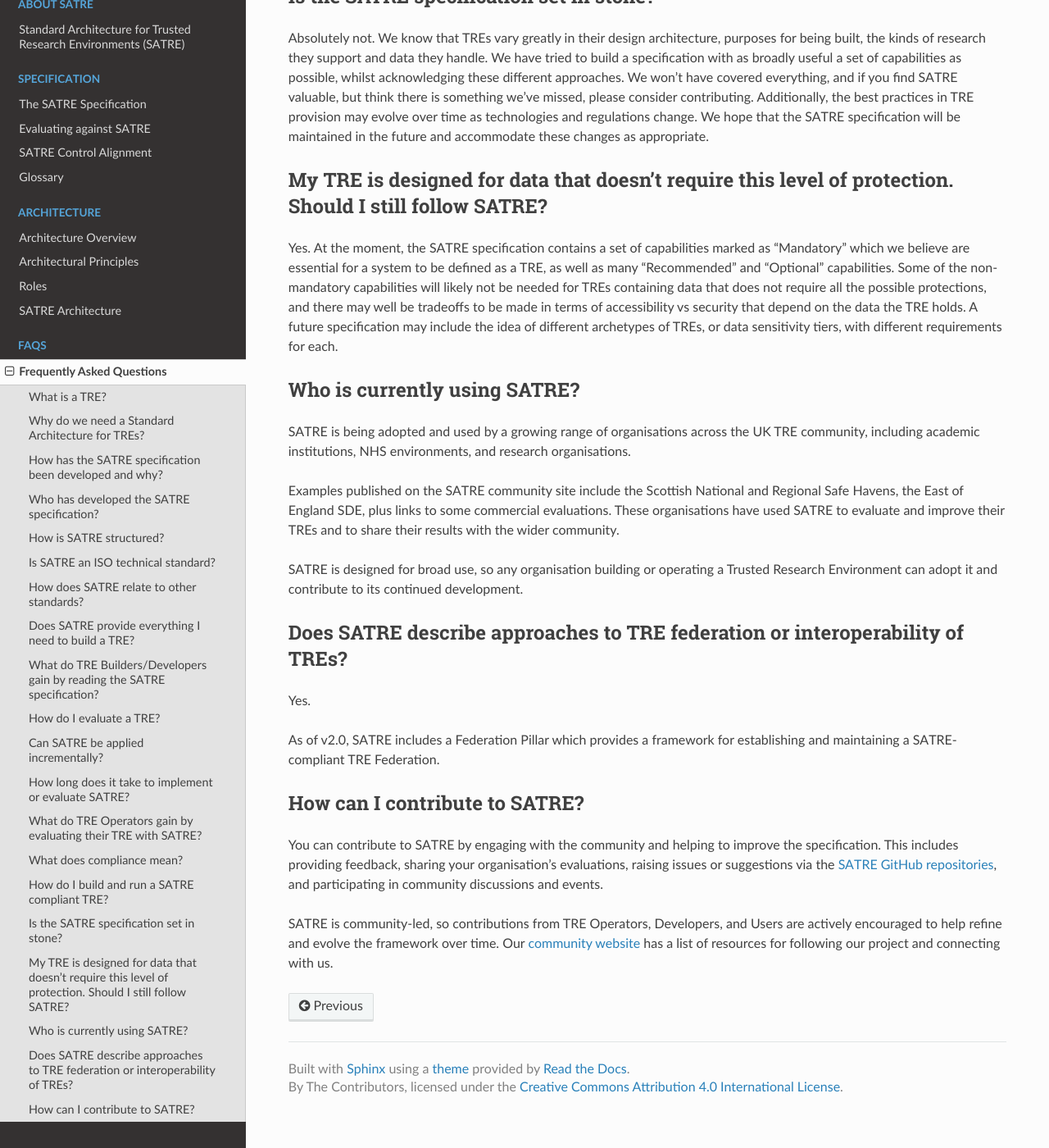
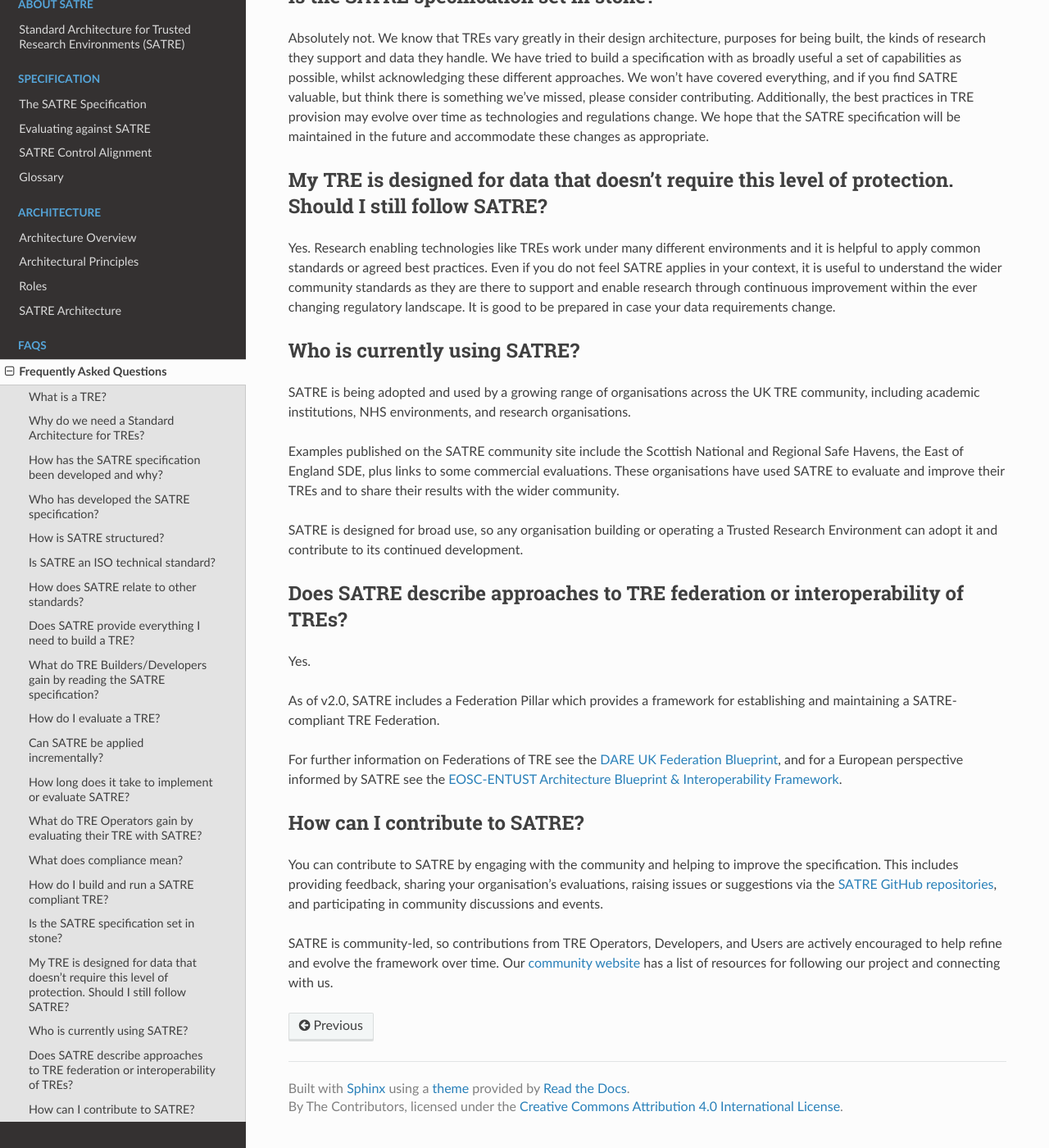
Before and after one commit to sa-tre/satre-specification, a Sphinx documentation site: the page built from docs/source/faqs.md, in a window 1280 px wide and 1400 px high, scrolled down 3973 px. Shown: the whole window at 82% size. Built offline with Sphinx 7.4.7 and the Read the Docs theme 3.1.0, drawn with Linux system fonts in a browser that asks for light colours.

Commit message:
update answers

```diff
--- a/docs/source/faqs.md
+++ b/docs/source/faqs.md
@@ -164,9 +164,7 @@ We hope that the SATRE specification will be maintained in the future and accomm
 ## My TRE is designed for data that doesn't require this level of protection. Should I still follow SATRE?
 
 Yes.
-At the moment, the SATRE specification contains a set of capabilities marked as "Mandatory" which we believe are essential for a system to be defined as a TRE, as well as many "Recommended" and "Optional" capabilities.
-Some of the non-mandatory capabilities will likely not be needed for TREs containing data that does not require all the possible protections, and there may well be tradeoffs to be made in terms of accessibility vs security that depend on the data the TRE holds.
-A future specification may include the idea of different archetypes of TREs, or data sensitivity tiers, with different requirements for each.
+Research enabling technologies like TREs work under many different environments and it is helpful to apply common standards or agreed best practices. Even if you do not feel SATRE applies in your context, it is useful to understand the wider community standards as they are there to support and enable research through continuous improvement within the ever changing regulatory landscape. It is good to be prepared in case your data requirements change.
 
 (who_is_using)=
 
@@ -186,6 +184,8 @@ Yes.
 
 As of v2.0, SATRE includes a Federation Pillar which provides a framework for establishing and maintaining a SATRE-compliant TRE Federation.
 
+For further information on Federations of TRE see the [DARE UK Federation Blueprint](https://dareuk.org.uk/how-we-work/federated-architecture-blueprint/), and for a European perspective informed by SATRE see the [EOSC-ENTUST Architecture Blueprint & Interoperability Framework](https://eosc-entrust.eu/architecture).
+
 (how_contribute)=
 
 ## How can I contribute to SATRE?
```
